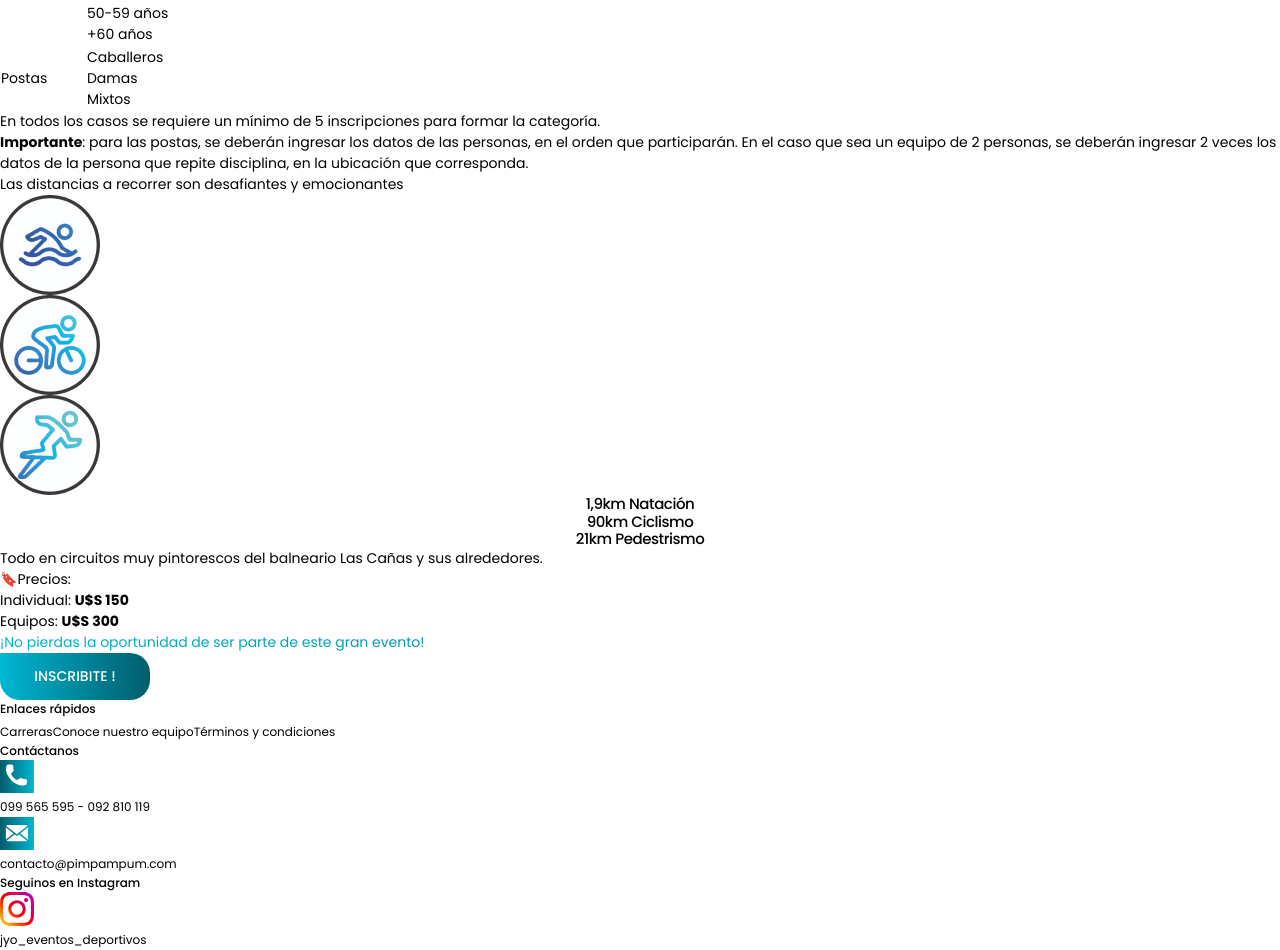
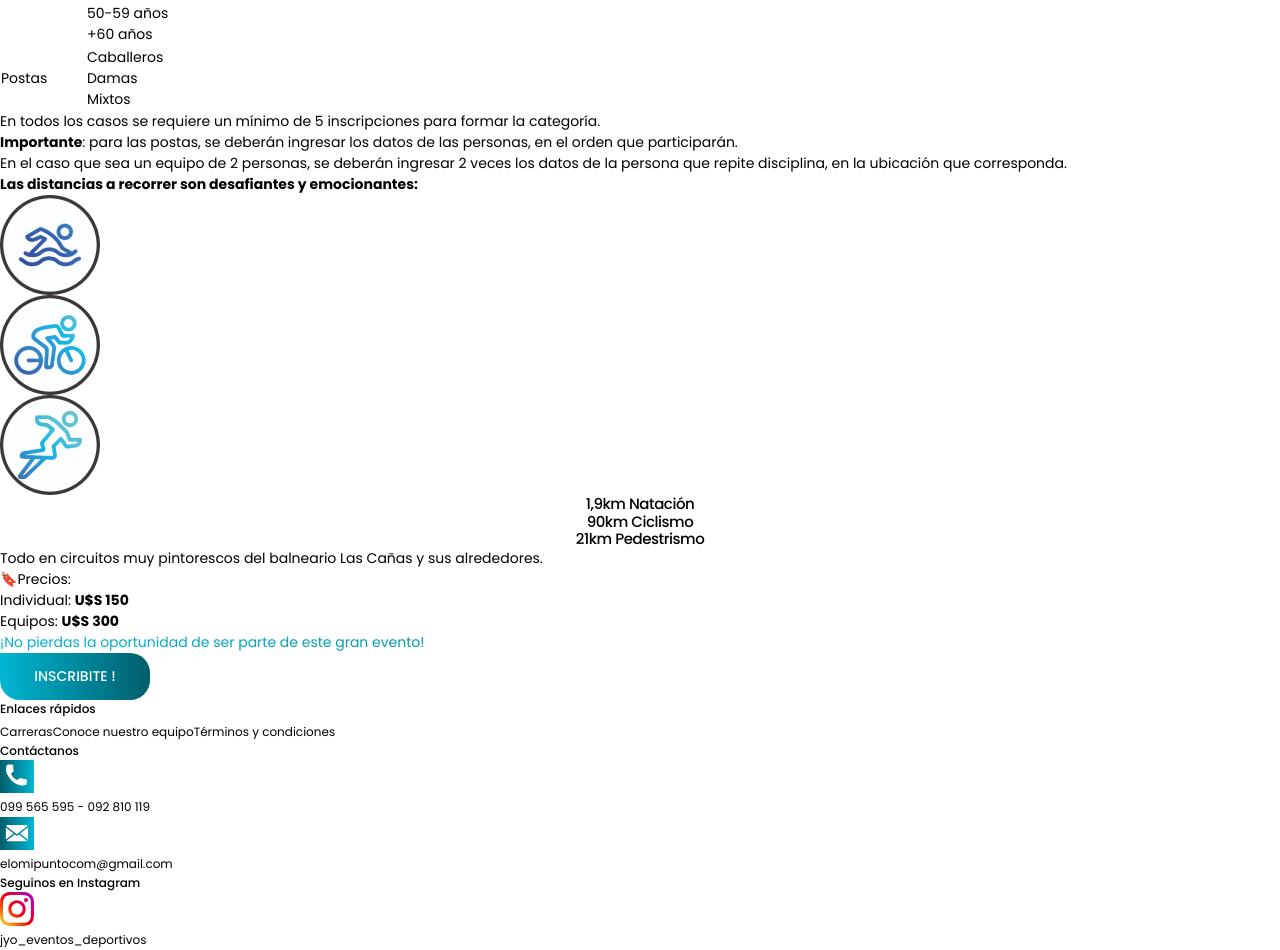
Before and after one commit to CeciliaBPerdomo/JYOEventosDeportivos, a Next.js app: page /detalles in a window 1280 px wide. Shown: the part 324-1274 px from the top of the page. Built offline with nearby package versions, Linux system fonts and the light colour scheme; a web font is replaced by a local one.

Commit message:
Detalles

```diff
--- a/src/app/components/footer.js
+++ b/src/app/components/footer.js
@@ -40,7 +40,7 @@ const Footer = () => {
                         </Link>
                         <Link className="my-3 block flex footer_encabezados" href="/#">
                             <Correo />
-                            <span className="mt-1">contacto@pimpampum.com</span>
+                            <span className="mt-1">elomipuntocom@gmail.com</span>
                             <span className="text-teal-600 text-xs p-1"></span>
                         </Link>
                     </div>
--- a/src/app/components/proximas/20250427_detalles.js
+++ b/src/app/components/proximas/20250427_detalles.js
@@ -44,9 +44,10 @@ const Detalles = () => {
             </div>
 
             <p className="mb-4 mt-1">En todos los casos se requiere un mínimo de 5 inscripciones para formar la categoría.</p>
-            <p className="mb-4"><b>Importante</b>: para las postas, se deberán ingresar los datos de las personas, en el orden que participarán. En el caso que sea un equipo de 2 personas, se deberán ingresar 2 veces los datos de la persona que repite disciplina, en la ubicación que corresponda.</p>
+            <p><b>Importante</b>: para las postas, se deberán ingresar los datos de las personas, en el orden que participarán.</p>
+            <p className="mb-4">En el caso que sea un equipo de 2 personas, se deberán ingresar 2 veces los datos de la persona que repite disciplina, en la ubicación que corresponda.</p>
 
-            <p>Las distancias a recorrer son desafiantes y emocionantes</p>
+            <h3><b>Las distancias a recorrer son desafiantes y emocionantes:</b></h3>
             <ProximasIconos />
 
             <p className="mt-2">Todo en circuitos muy pintorescos del balneario Las Cañas y sus alrededores.</p>
```
